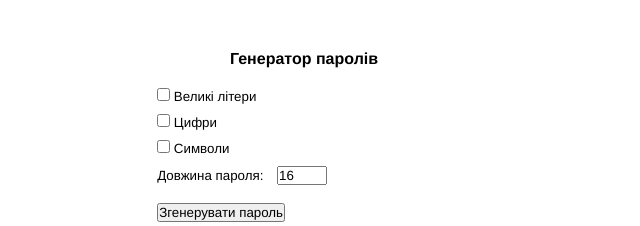
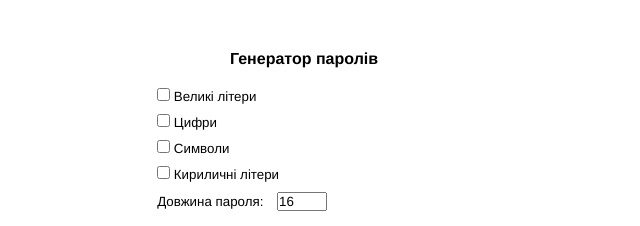
Before and after one commit to chinchinuri/pgen, a plain HTML site: page index.html in a window 1280 px wide. Shown: the top 226 px of the page, without its empty margins (336-976 px from the left). Drawn offline with Linux system fonts and the light colour scheme.

Commit message:
Update index.html

```diff
--- a/index.html
+++ b/index.html
@@ -14,6 +14,8 @@
         <label><input type="checkbox" id="numbers"> Цифри</label>
         <br>
         <label><input type="checkbox" id="symbols"> Символи</label>
+        <br>
+	<label><input type="checkbox" id="cyrillic"> Кириличні літери</label>
         <br>
         <label for="length"> Довжина пароля:</label>
         <input type="number" id="length" min="8" max="128" value="16">
```
